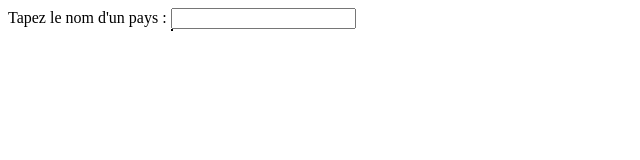
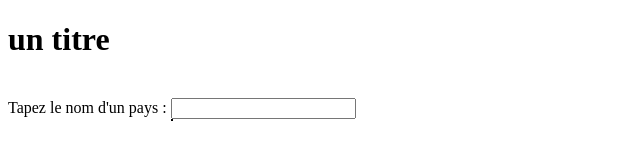
Before and after one commit to sin0ed/petiProj, a plain HTML site: page index.html in a window 1280 px wide. Shown: the whole page, without its empty margins (0-640 px from the left). Drawn offline with Linux system fonts and the light colour scheme.

Commit message:
petite modification dans index.html

```diff
--- a/index.html
+++ b/index.html
@@ -7,6 +7,8 @@
     <title>Aide au choix d'un pays</title>
 </head>
 <body>
+    <h1>un titre</h1>
+    <br />
     <label for="pays">Tapez le nom d'un pays</label> :
     <input type="text" id="pays">
     <div id="suggestions"></div>
```
